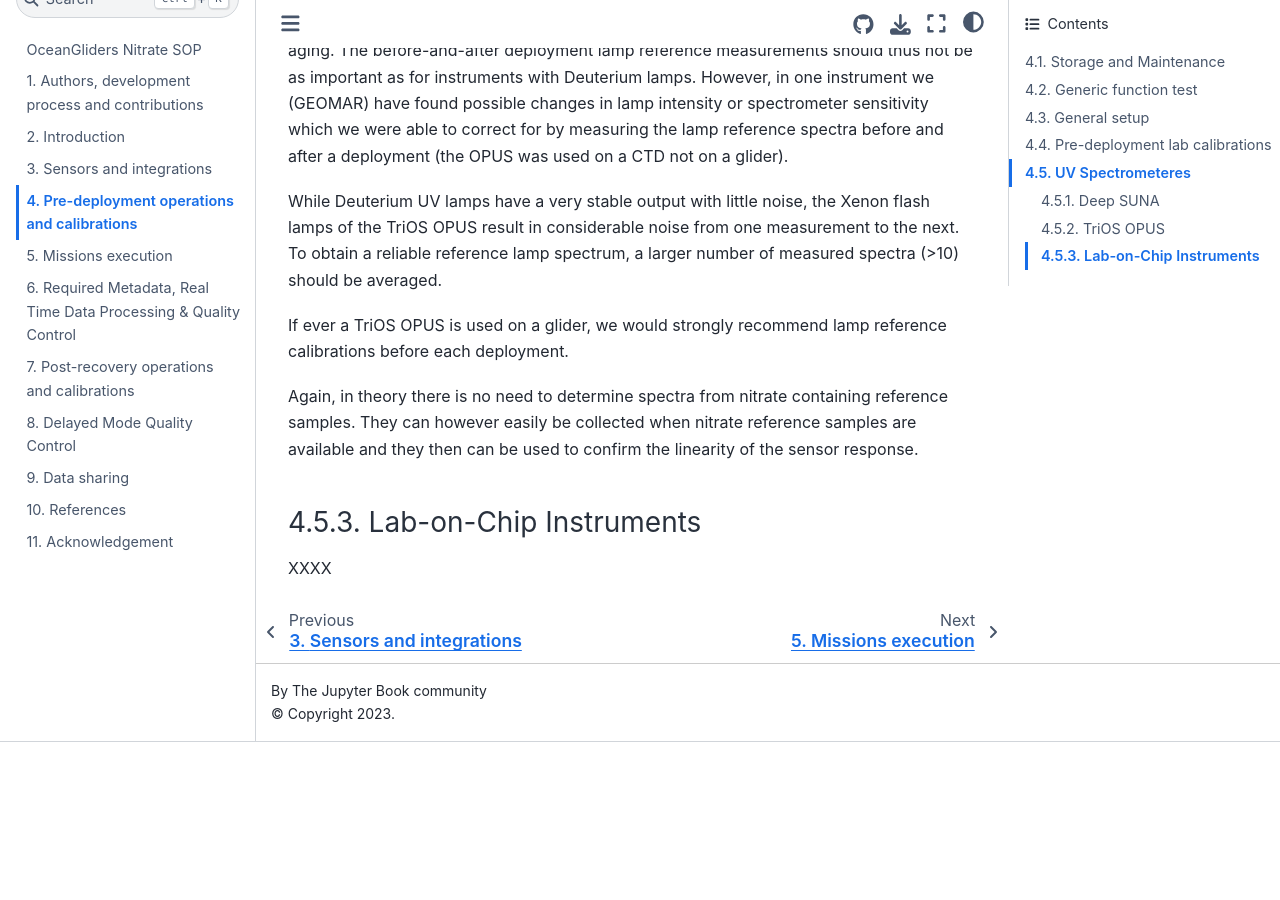
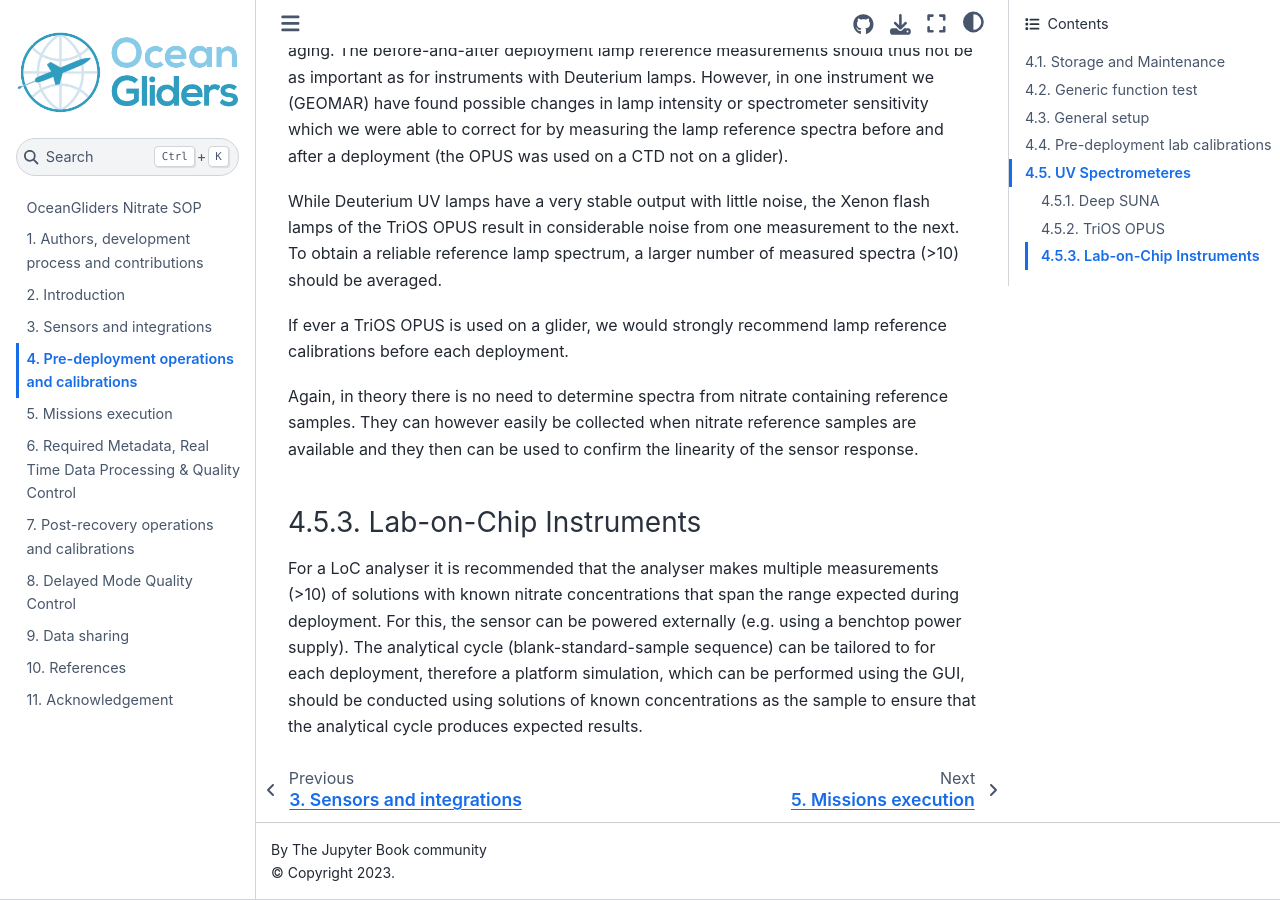
Before and after one commit to OceanGlidersCommunity/Nitrate_SOP, a Jupyter Book: the page built from sections/nitrate_pre_deployment.md, in a window 1280 px wide and 900 px high, scrolled down 3878 px. Built offline with Jupyter Book 1.0.4 settings and Sphinx 7.4.7 and the Sphinx Book theme 1.1.4, drawn with Linux system fonts in a browser that asks for light colours; before the commit the page ends 4620 px from its top, so only the background shows below that.

Commit message:
Lab-on-Chip Instruments lab calibration (#26)

```diff
--- a/sections/nitrate_pre_deployment.md
+++ b/sections/nitrate_pre_deployment.md
@@ -79,5 +79,6 @@ If ever a TriOS OPUS is used on a glider, we would strongly recommend lamp refer
 Again, in theory there is no need to determine spectra from nitrate containing reference samples. They can however easily be collected when nitrate reference samples are available and they then can be used to confirm the linearity of the sensor response.
 
 ### Lab-on-Chip Instruments
-
-XXXX
+For a LoC analyser it is recommended that the analyser makes multiple measurements (>10) of solutions with known nitrate concentrations that span the range expected during deployment.
+For this, the sensor can be powered externally (e.g. using a  benchtop power supply).
+The analytical cycle (blank-standard-sample sequence) can be tailored to for each deployment, therefore a platform simulation, which can be performed using the GUI, should be conducted using solutions of known concentrations as the sample to ensure that the analytical cycle produces expected results.
```
